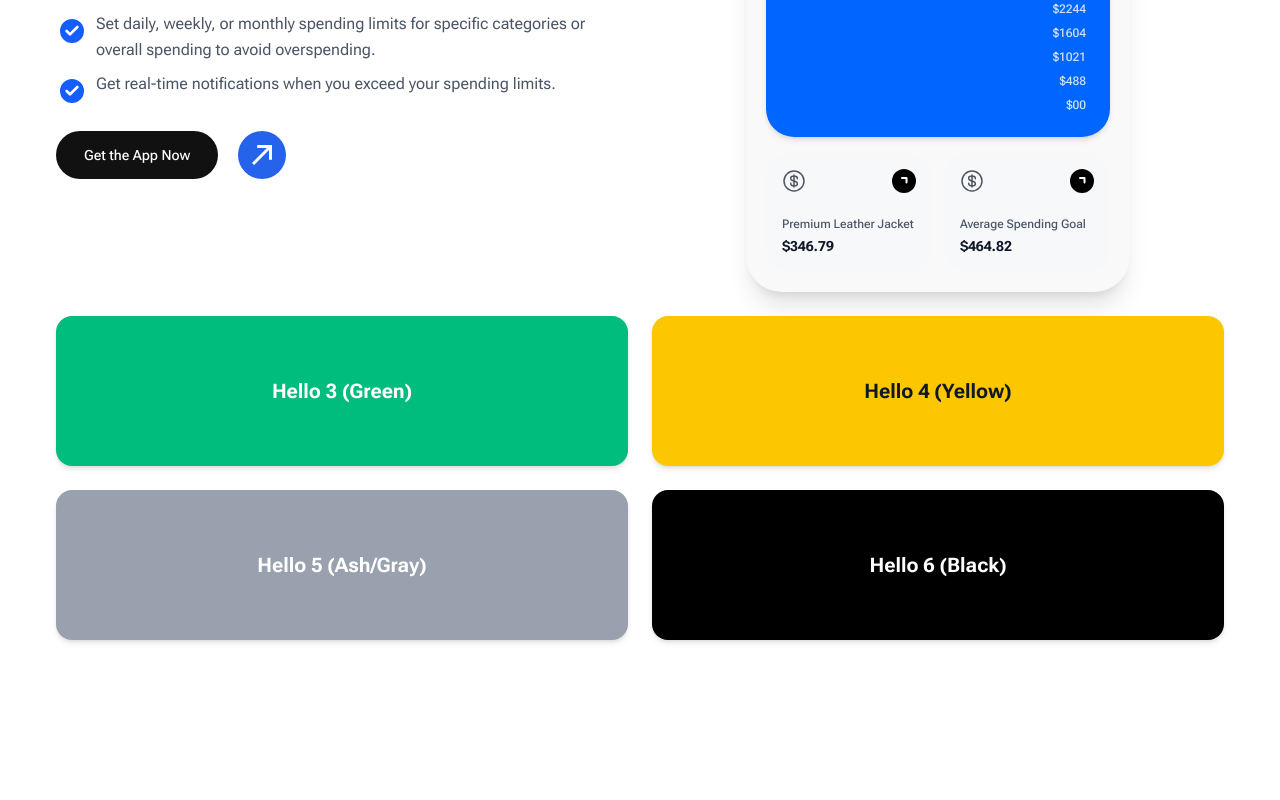
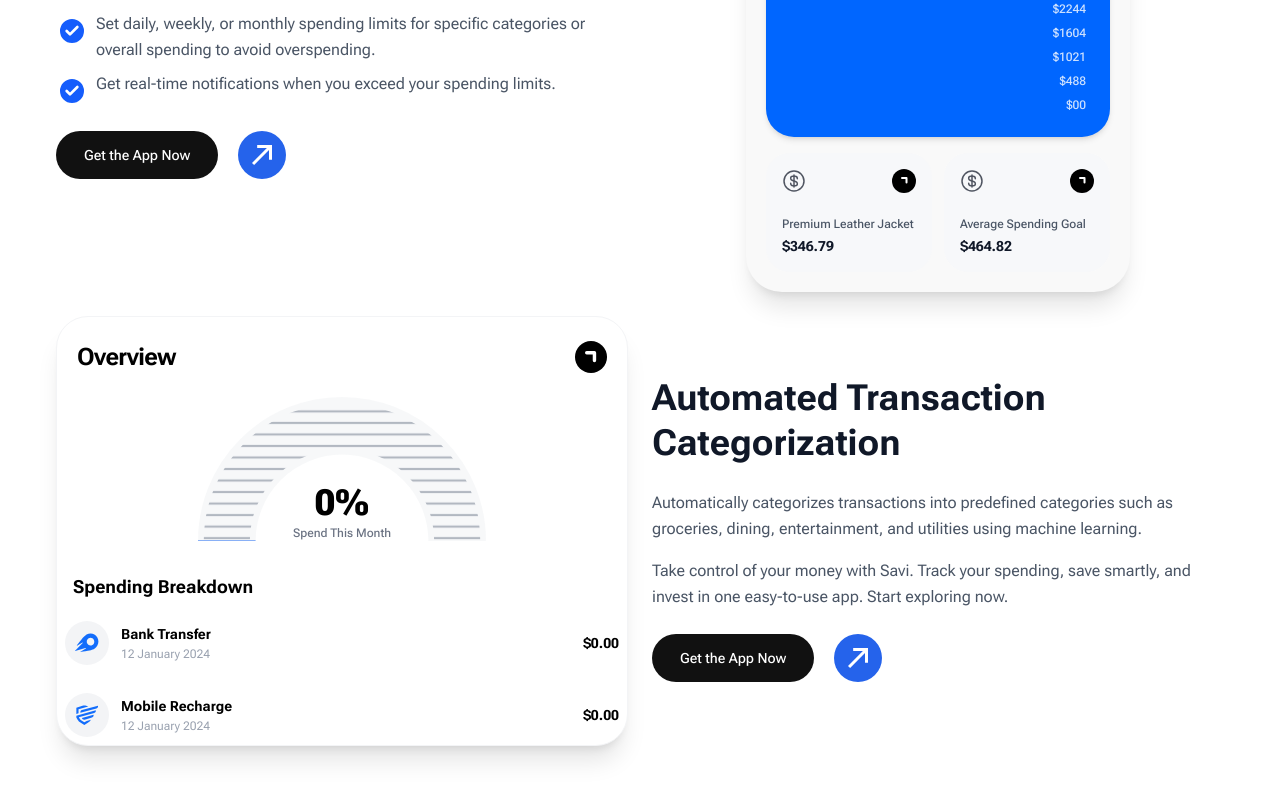
Before and after one commit to qtps/savi, a Next.js app: page / in a window 1280 px wide. Shown: the part 4303-5103 px from the top of the page. Before the commit the page ends 5031 px from the top, so only its background shows below. Built offline with nearby package versions, Linux system fonts and the light colour scheme.

Commit message:
Revolution section completed

```diff
--- /dev/null
+++ b/src/components/hooks/useOverviewAnimation.js
@@ -0,0 +1,83 @@
+import { useEffect } from 'react';
+import gsap from 'gsap';
+import { ScrollTrigger } from 'gsap/ScrollTrigger';
+
+gsap.registerPlugin(ScrollTrigger);
+
+export const useOverviewAnimation = (containerRef, targetPercentage = 95) => {
+  useEffect(() => {
+    const ctx = gsap.context(() => {
+      // 1. Arc Dashoffset Animation (0% to 95%)
+      const progressBar =
+        containerRef.current.querySelector('.progress-bar-path');
+      if (progressBar) {
+        const totalLength = progressBar.getTotalLength();
+
+        gsap.set(progressBar, {
+          strokeDasharray: totalLength,
+          strokeDashoffset: totalLength,
+        });
+
+        // 95% progress target
+        const targetOffset =
+          totalLength - totalLength * (targetPercentage / 100);
+
+        gsap.to(progressBar, {
+          strokeDashoffset: targetOffset,
+          duration: 1.8,
+          ease: 'power2.out',
+          scrollTrigger: {
+            trigger: containerRef.current,
+            start: 'top 80%',
+            toggleActions: 'play none none reverse',
+          },
+        });
+      }
+
+      // 2. Percentage Counter Animation
+      const percentText =
+        containerRef.current.querySelector('.percentage-text');
+      if (percentText) {
+        const counterObj = { value: 0 };
+        gsap.to(counterObj, {
+          value: targetPercentage,
+          duration: 1.8,
+          ease: 'power2.out',
+          onUpdate: () => {
+            percentText.innerText = `${Math.round(counterObj.value)}%`;
+          },
+          scrollTrigger: {
+            trigger: containerRef.current,
+            start: 'top 80%',
+            toggleActions: 'play none none reverse',
+          },
+        });
+      }
+
+      // 3. Amount Counter Animation
+      const amountElements =
+        containerRef.current.querySelectorAll('.amount-text');
+      amountElements.forEach((el) => {
+        const targetVal = Number.parseFloat(el.dataset.target || '0');
+        const counterObj = { value: 0 };
+
+        gsap.to(counterObj, {
+          value: targetVal,
+          duration: 1.5,
+          delay: 0.2,
+          ease: 'power2.out',
+          onUpdate: () => {
+            el.innerText = `$${counterObj.value.toFixed(2)}`;
+          },
+          scrollTrigger: {
+            trigger: containerRef.current,
+            start: 'top 80%',
+            toggleActions: 'play none none reverse',
+          },
+        });
+      });
+    }, containerRef);
+
+    return () => ctx.revert();
+  }, [containerRef, targetPercentage]);
+};
--- /dev/null
+++ b/src/components/ui/OverviewCard.jsx
@@ -0,0 +1,152 @@
+import React, { useRef } from 'react';
+import { useOverviewAnimation } from '@/src/components/hooks/useOverviewAnimation';
+import { assets } from '@/app/lib/assets';
+
+const OverviewCard = () => {
+  const cardRef = useRef(null);
+
+  // Hook call
+  useOverviewAnimation(cardRef, 95);
+
+  return (
+    <div
+      ref={cardRef}
+      className="mx-auto w-full max-w-xl rounded-4xl border border-gray-100 bg-white pt-6 font-sans text-gray-800 shadow-xl transition-shadow hover:shadow-2xl"
+    >
+      {/* Top Header */}
+      <div className="mb-6 flex items-center justify-between">
+        <h2 className="pl-5 text-2xl font-bold tracking-tight text-black">
+          Overview
+        </h2>
+
+        <button className="mr-5 flex h-8 w-8 items-center justify-center rounded-full bg-black text-white transition-opacity hover:opacity-80">
+          {/* eslint-disable-next-line @next/next/no-img-element */}
+          <img src={assets.icons.arrow} alt="arrow" className="h-3 w-3" />
+        </button>
+      </div>
+
+      {/* Custom Arc Gauge Section */}
+      <div className="relative mt-2 mb-6 flex flex-col items-center justify-center">
+        <div className="relative h-36 w-72 overflow-hidden">
+          <svg className="h-72 w-72" viewBox="0 0 200 200">
+            <defs>
+              {/* Stripe / Hatching Pattern for remaining 5% */}
+              <pattern
+                id="stripe-pattern"
+                width="8"
+                height="8"
+                patternUnits="userSpaceOnUse"
+                patternTransform="rotate(0)"
+              >
+                <line
+                  x1="0"
+                  y1="2"
+                  x2="8"
+                  y2="2"
+                  stroke="#9ca3af"
+                  strokeWidth="1.5"
+                />
+              </pattern>
+            </defs>
+
+            {/* Base Arc with Stripe Background Fill */}
+            <path
+              d="M 20 100 A 80 80 0 0 1 180 100"
+              fill="none"
+              stroke="url(#stripe-pattern)"
+              strokeWidth="32"
+            />
+
+            {/* Gray border backdrop for striped section */}
+            <path
+              d="M 20 100 A 80 80 0 0 1 180 100"
+              fill="none"
+              stroke="#e5e7eb"
+              strokeWidth="40"
+              className="opacity-30"
+            />
+
+            {/* Blue Active Fill Arc (GSAP Animated) */}
+            <path
+              className="progress-bar-path"
+              d="M 20 100 A 80 80 0 0 1 180 100"
+              fill="none"
+              stroke="#166534" // Replace with exact blue shade below
+              style={{ stroke: '#1d6bf3' }}
+              strokeWidth="40"
+            />
+          </svg>
+        </div>
+
+        {/* Center Text (Percentage & Subtitle) */}
+        <div className="absolute bottom-0 flex flex-col items-center text-center">
+          <span className="percentage-text text-4xl leading-none font-extrabold text-black">
+            0%
+          </span>
+          <span className="mt-1 text-xs font-medium text-gray-500">
+            Spend This Month
+          </span>
+        </div>
+      </div>
+
+      {/* Spending Breakdown Section */}
+      <div className="mt-8">
+        <h3 className="mb-3 pl-4 text-lg font-bold text-black">
+          Spending Breakdown
+        </h3>
+
+        <div className="space-y-3">
+          {/* List Item 1 */}
+          <div className="flex items-center justify-between rounded-2xl p-2 transition-colors hover:bg-gray-50">
+            <div className="flex items-center gap-3">
+              <div className="flex h-11 w-11 items-center justify-center rounded-full bg-gray-100 text-gray-400">
+                {/* eslint-disable-next-line @next/next/no-img-element */}
+                <img
+                  src={assets.icons.speed}
+                  alt="speed icons"
+                  className="h-6 w-6"
+                />
+              </div>
+              <div>
+                <p className="text-sm font-bold text-black">Bank Transfer</p>
+                <p className="mt-0.5 text-xs text-gray-400">12 January 2024</p>
+              </div>
+            </div>
+            <span
+              className="amount-text text-sm font-bold text-black"
+              data-target="763.00"
+            >
+              $0.00
+            </span>
+          </div>
+
+          {/* List Item 2 */}
+          <div className="flex items-center justify-between rounded-2xl p-2 transition-colors hover:bg-gray-50">
+            <div className="flex items-center gap-3">
+              <div className="flex h-11 w-11 items-center justify-center rounded-full bg-gray-100 text-gray-400">
+                {/* eslint-disable-next-line @next/next/no-img-element */}
+                <img
+                  src={assets.icons.wing}
+                  alt="speed icons"
+                  className="h-6 w-6"
+                />
+              </div>
+              <div>
+                <p className="text-sm font-bold text-black">Mobile Recharge</p>
+                <p className="mt-0.5 text-xs text-gray-400">12 January 2024</p>
+              </div>
+            </div>
+            <span
+              className="amount-text text-sm font-bold text-black"
+              data-target="763.00"
+            >
+              $0.00
+            </span>
+          </div>
+        </div>
+      </div>
+    </div>
+  );
+};
+
+export default OverviewCard;
--- a/src/components/ui/RevolutionCard.tsx
+++ b/src/components/ui/RevolutionCard.tsx
@@ -5,6 +5,7 @@ import { assets } from '@/app/lib/assets';
 import Card from './Card';
 import { useProgressAnimation } from '@/src/components/hooks/useProgressAnimation.ts';
 import SpendingCard from './SpendingCard';
+import OverviewCard from './OverviewCard';
 
 const RevolutionCard = () => {
   const containerRef = useRef<HTMLDivElement>(null);
@@ -153,20 +154,15 @@ const RevolutionCard = () => {
 
         <SpendingCard />
 
-        {/* Row 2: Green & Yellow */}
-        <div className="flex min-h-37.5 items-center justify-center rounded-2xl bg-emerald-500 p-6 text-xl font-bold text-white shadow-md">
-          Hello 3 (Green)
-        </div>
-        <div className="flex min-h-37.5 items-center justify-center rounded-2xl bg-yellow-400 p-6 text-xl font-bold text-gray-900 shadow-md">
-          Hello 4 (Yellow)
-        </div>
-
-        {/* Row 3: Ash (Gray) & Black */}
-        <div className="flex min-h-37.5 items-center justify-center rounded-2xl bg-gray-400 p-6 text-xl font-bold text-white shadow-md">
-          Hello 5 (Ash/Gray)
-        </div>
-        <div className="flex min-h-37.5 items-center justify-center rounded-2xl bg-black p-6 text-xl font-bold text-white shadow-md">
-          Hello 6 (Black)
+        <OverviewCard />
+        <div className="pt-15">
+          <Card
+            title="Automated Transaction Categorization"
+            description1="Automatically categorizes transactions into predefined categories such as groceries, dining, entertainment, and utilities using machine learning."
+            description2="Take control of your money with Savi. Track your spending, save smartly, and invest in one easy-to-use app.
+        Start exploring now."
+            className=""
+          />
         </div>
       </div>
     </div>
--- a/src/components/ui/SpendingCard.tsx
+++ b/src/components/ui/SpendingCard.tsx
@@ -36,7 +36,7 @@ const SpendingCard = () => {
   return (
     <div
       ref={containerRef}
-      className="bg-neutral-2 mx-auto w-full max-w-sm rounded-[36px] p-5 shadow-xl"
+      className="bg-neutral-2 mx-auto w-full max-w-sm rounded-[36px] p-5 shadow-xl transition-shadow hover:shadow-2xl"
     >
       {/* Top Blue Main Card */}
       <div className="relative rounded-[28px] bg-[#0066FF] p-6 text-white shadow-md">
```
